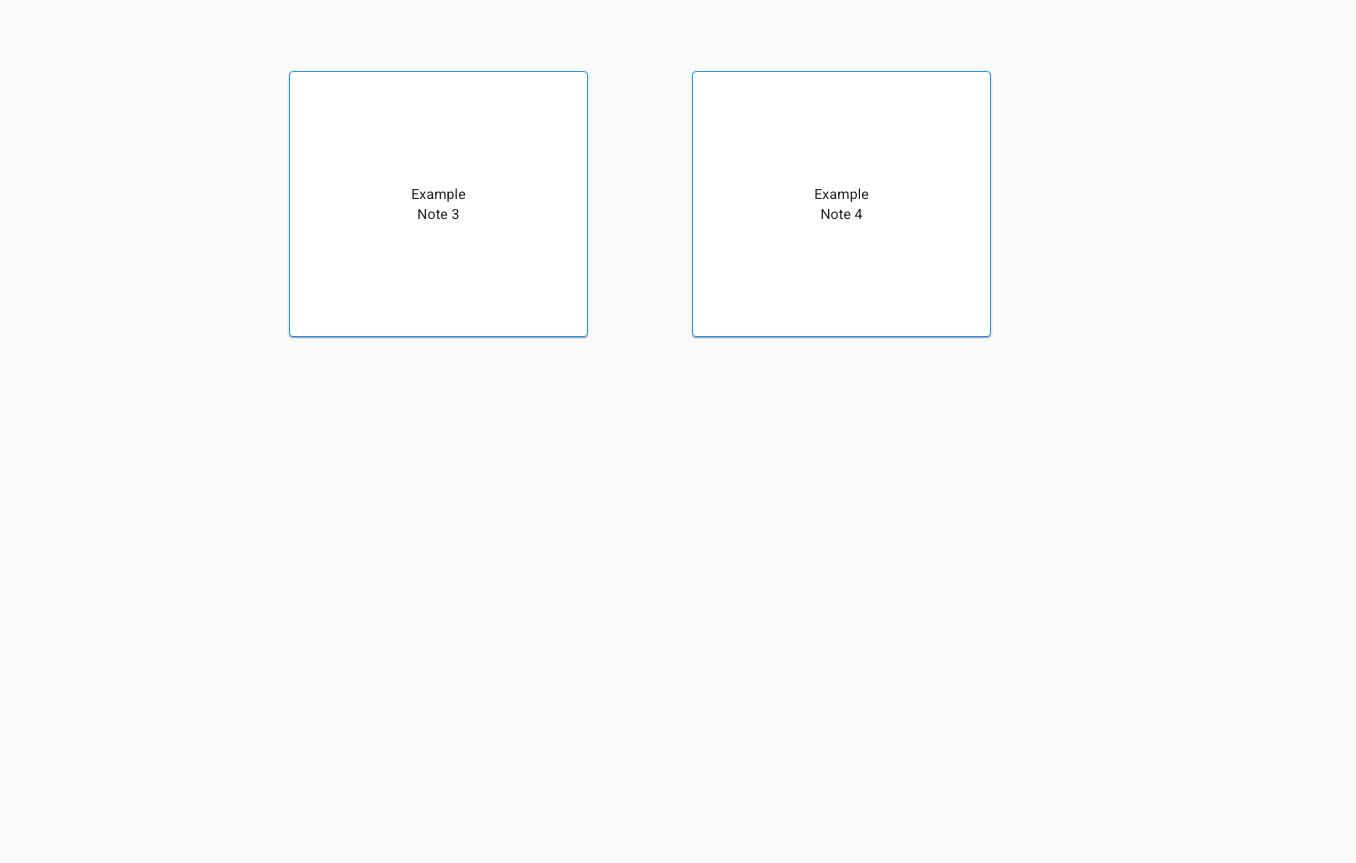
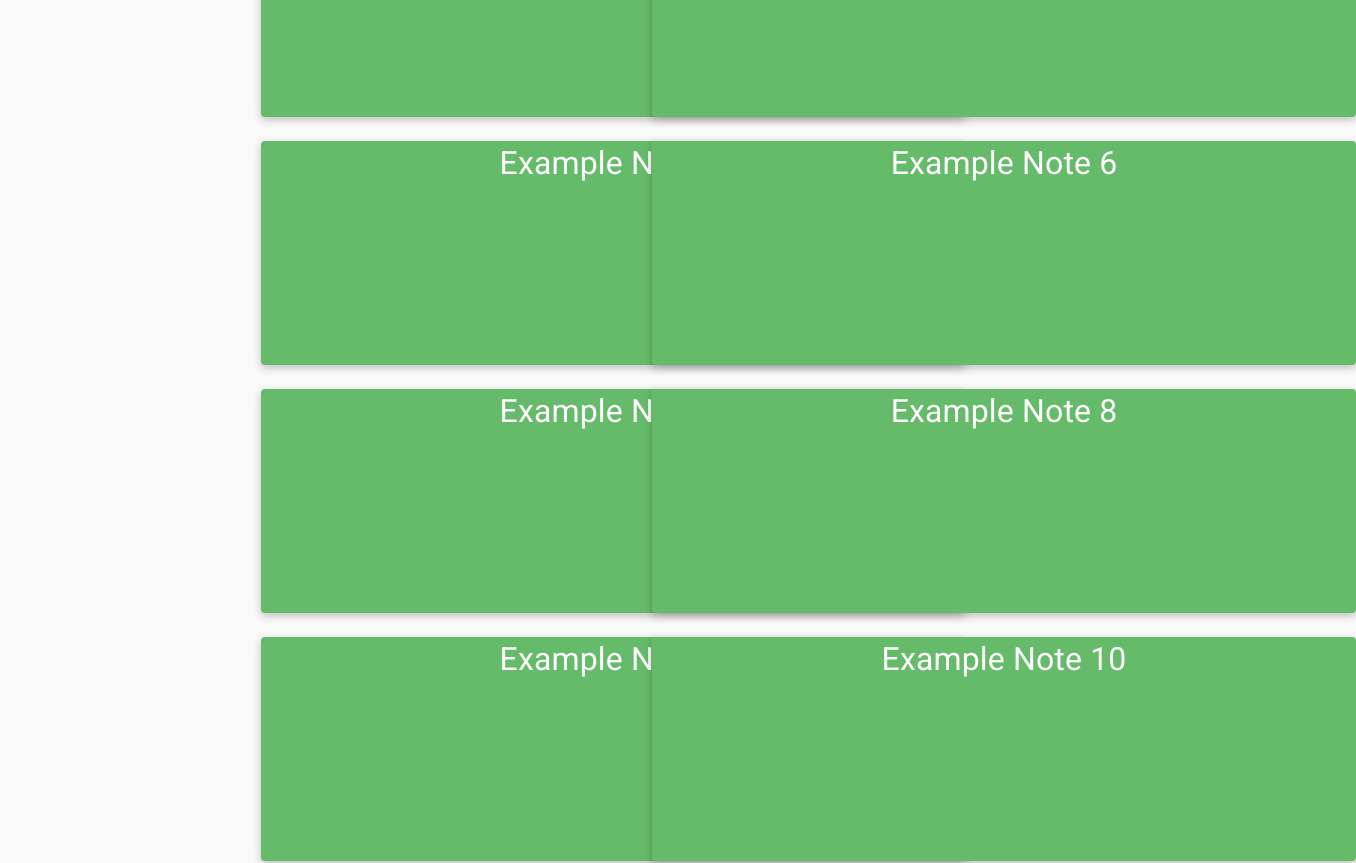
Before and after one commit to DKBoston15/react-notes-app, a React (Create React App) app: page / in a window 1280 px wide. Shown: the part 600-1463 px from the top of the page, 1356 px wide, since content can reach past the window. Before the commit the page ends 989 px from the top, so only its background shows below. Built offline with nearby package versions, Linux system fonts and the light colour scheme; the HTML template or start-up script is replaced by a standard one.

Commit message:
Added basic notes state for tabbing

```diff
--- a/src/components/Note.tsx
+++ b/src/components/Note.tsx
@@ -3,10 +3,13 @@ import Card from "@material-ui/core/Card";
 import { styled } from "@material-ui/core/styles";
 
 const NoteCard = styled(Card)({
-    padding: "8em 8em",
-    margin: "2em",
     textAlign: "center",
-    border: "1px solid #2196F3"
+    background: "#66BB6A",
+    color: "white",
+    fontSize: "2rem",
+    minWidth: "22em",
+    minHeight: "7em",
+    boxShadow: "rgba(0, 0, 0, 0.24) 0px 3px 8px"
 });
 
 type NoteProp = {
--- a/src/components/NotesBoard.tsx
+++ b/src/components/NotesBoard.tsx
@@ -4,17 +4,14 @@ import Grid from "@material-ui/core/Grid";
 // Components
 import Note from "../components/Note";
 
-const notes = [
-    { id: 1, name: "Example Note 1" },
-    { id: 2, name: "Example Note 2" },
-    { id: 3, name: "Example Note 3" },
-    { id: 4, name: "Example Note 4" }
-];
+type NotesProp = {
+    notes: { id: number; name: string }[];
+};
 
-const NotesBoard = () => {
+const NotesBoard = ({ notes }: NotesProp) => {
     return (
         <div>
-            <Grid container spacing={6}>
+            <Grid container spacing={3}>
                 {notes.map((note) => (
                     <Grid item xs={6}>
                         <Note name={note.name} id={note.id} key={note.id} />
--- a/src/components/NotesNavigation.tsx
+++ b/src/components/NotesNavigation.tsx
@@ -42,8 +42,33 @@ const AddNotesButton = styled(Button)({
     fontSize: "1.2rem"
 });
 
+const homeNotesList = [
+    { id: 1, name: "Example Note 1" },
+    { id: 2, name: "Example Note 2" },
+    { id: 3, name: "Example Note 3" },
+    { id: 4, name: "Example Note 4" }
+];
+const workNotesList = [
+    { id: 5, name: "Example Note 5" },
+    { id: 6, name: "Example Note 6" },
+    { id: 7, name: "Example Note 7" },
+    { id: 8, name: "Example Note 8" }
+];
+const personalNotesList = [
+    { id: 9, name: "Example Note 9" },
+    { id: 10, name: "Example Note 10" },
+    { id: 11, name: "Example Note 11" },
+    { id: 12, name: "Example Note 12" }
+];
+
 const NotesNavigation = ({ handleOpen }: NavProp) => {
     const [tab, setTab] = useState("all");
+    const [allNotes, setAllNotes] = useState(
+        homeNotesList.concat(workNotesList, personalNotesList)
+    );
+    const [homeNotes, setHomeNotes] = useState(homeNotesList);
+    const [workNotes, setWorkNotes] = useState(workNotesList);
+    const [personalNotes, setPersonalNotes] = useState(personalNotesList);
     const handleChange = (event: React.ChangeEvent<{}>, newValue: string) => {
         setTab(newValue);
     };
@@ -66,20 +91,20 @@ const NotesNavigation = ({ handleOpen }: NavProp) => {
                     </AddNotesButton>
                 </NavContainer>
                 <TabPanel value="all">
-                    <NotesProgressBar />
-                    <NotesBoard />
+                    {/* <NotesProgressBar /> */}
+                    <NotesBoard notes={allNotes} />
                 </TabPanel>
                 <TabPanel value="home">
-                    <NotesProgressBar />
-                    <NotesBoard />
+                    {/* <NotesProgressBar /> */}
+                    <NotesBoard notes={homeNotes} />
                 </TabPanel>
                 <TabPanel value="work">
-                    <NotesProgressBar />
-                    <NotesBoard />
+                    {/* <NotesProgressBar /> */}
+                    <NotesBoard notes={workNotes} />
                 </TabPanel>
                 <TabPanel value="personal">
-                    <NotesProgressBar />
-                    <NotesBoard />
+                    {/* <NotesProgressBar /> */}
+                    <NotesBoard notes={personalNotes} />
                 </TabPanel>
             </TabContext>
         </div>
```
